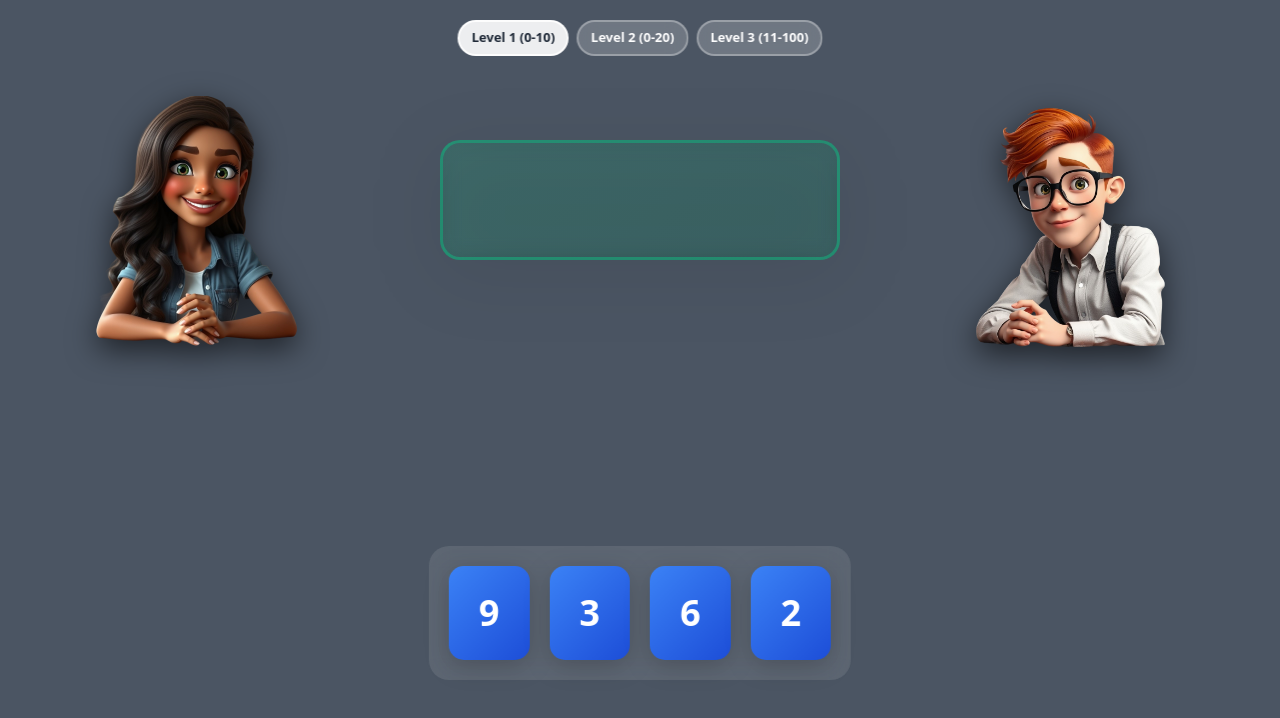
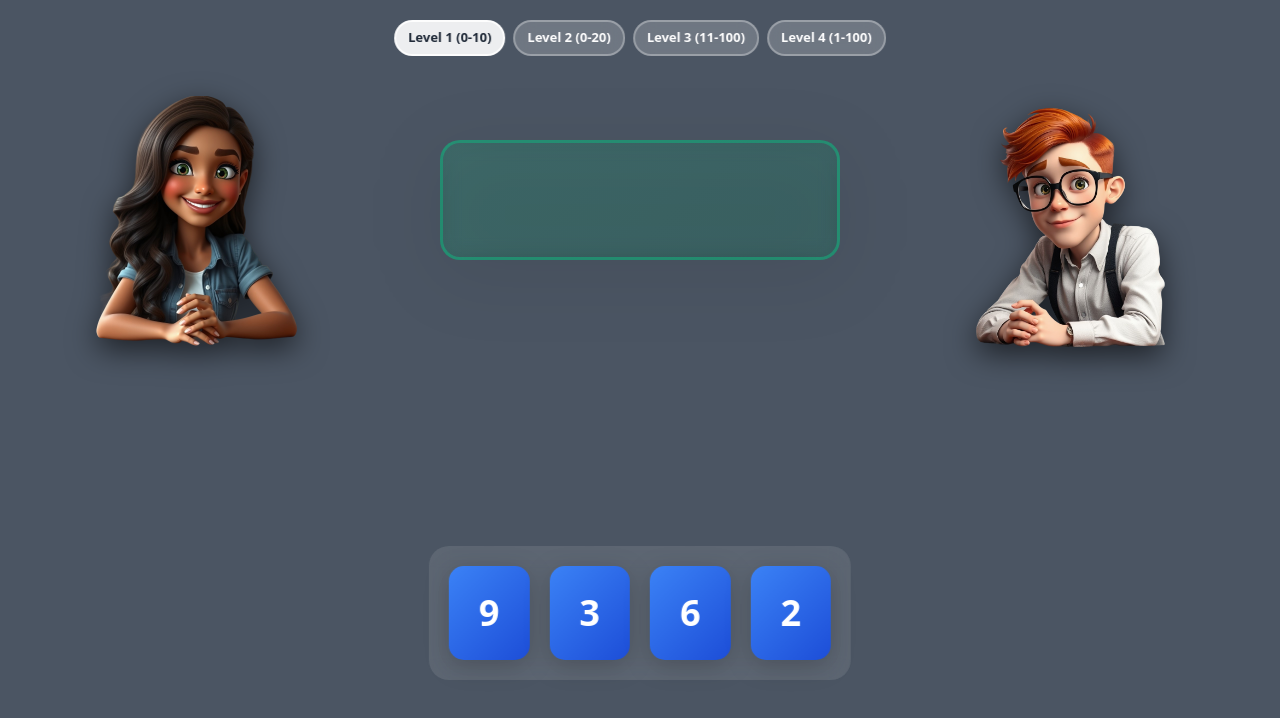
Before and after one commit to AmparoConeja2025/Numbers-3, a plain HTML site: page index.html in a window 1280 px wide. Both pictures are taken after a click on the button "Level 1 (0-10)". Drawn offline with nearby package versions, Linux system fonts and the light colour scheme.

Commit message:
Manual Update sep7 7:00

```diff
--- a/index.html
+++ b/index.html
@@ -460,7 +460,7 @@
         <button class="mode-button active" id="basicMode">Level 1 (0-10)</button>
         <button class="mode-button" id="intermediateMode">Level 2 (0-20)</button>
         <button class="mode-button" id="advancedMode">Level 3 (11-100)</button>
-        <!-- <button class="mode-button" id="expertMode">Level 4 (1-100)</button> -->
+        <button class="mode-button" id="expertMode">Level 4 (1-100)</button>
     </div>
 
     <!-- Fireworks Container -->
@@ -473,13 +473,27 @@
     <script>
         // Extended number data with tens
         const numbers = {
-            0: 'zero', 1: 'one', 2: 'two', 3: 'three', 4: 'four',
-            5: 'five', 6: 'six', 7: 'seven', 8: 'eight', 9: 'nine', 10: 'ten',
-            11: 'eleven', 12: 'twelve', 13: 'thirteen', 14: 'fourteen', 15: 'fifteen',
-            16: 'sixteen', 17: 'seventeen', 18: 'eighteen', 19: 'nineteen', 20: 'twenty',
-            30: 'thirty', 40: 'forty', 50: 'fifty', 60: 'sixty', 70: 'seventy',
-            80: 'eighty', 90: 'ninety', 100: 'one hundred'
-        };
+    0: 'zero', 1: 'one', 2: 'two', 3: 'three', 4: 'four',
+    5: 'five', 6: 'six', 7: 'seven', 8: 'eight', 9: 'nine', 10: 'ten',
+    11: 'eleven', 12: 'twelve', 13: 'thirteen', 14: 'fourteen', 15: 'fifteen',
+    16: 'sixteen', 17: 'seventeen', 18: 'eighteen', 19: 'nineteen', 20: 'twenty',
+    21: 'twenty-one', 22: 'twenty-two', 23: 'twenty-three', 24: 'twenty-four', 25: 'twenty-five',
+    26: 'twenty-six', 27: 'twenty-seven', 28: 'twenty-eight', 29: 'twenty-nine', 30: 'thirty',
+    31: 'thirty-one', 32: 'thirty-two', 33: 'thirty-three', 34: 'thirty-four', 35: 'thirty-five',
+    36: 'thirty-six', 37: 'thirty-seven', 38: 'thirty-eight', 39: 'thirty-nine', 40: 'forty',
+    41: 'forty-one', 42: 'forty-two', 43: 'forty-three', 44: 'forty-four', 45: 'forty-five',
+    46: 'forty-six', 47: 'forty-seven', 48: 'forty-eight', 49: 'forty-nine', 50: 'fifty',
+    51: 'fifty-one', 52: 'fifty-two', 53: 'fifty-three', 54: 'fifty-four', 55: 'fifty-five',
+    56: 'fifty-six', 57: 'fifty-seven', 58: 'fifty-eight', 59: 'fifty-nine', 60: 'sixty',
+    61: 'sixty-one', 62: 'sixty-two', 63: 'sixty-three', 64: 'sixty-four', 65: 'sixty-five',
+    66: 'sixty-six', 67: 'sixty-seven', 68: 'sixty-eight', 69: 'sixty-nine', 70: 'seventy',
+    71: 'seventy-one', 72: 'seventy-two', 73: 'seventy-three', 74: 'seventy-four', 75: 'seventy-five',
+    76: 'seventy-six', 77: 'seventy-seven', 78: 'seventy-eight', 79: 'seventy-nine', 80: 'eighty',
+    81: 'eighty-one', 82: 'eighty-two', 83: 'eighty-three', 84: 'eighty-four', 85: 'eighty-five',
+    86: 'eighty-six', 87: 'eighty-seven', 88: 'eighty-eight', 89: 'eighty-nine', 90: 'ninety',
+    91: 'ninety-one', 92: 'ninety-two', 93: 'ninety-three', 94: 'ninety-four', 95: 'ninety-five',
+    96: 'ninety-six', 97: 'ninety-seven', 98: 'ninety-eight', 99: 'ninety-nine', 100: 'one hundred'
+};
 
         // Game state
         let currentNumber = null;
@@ -845,7 +859,7 @@
             document.getElementById('basicMode').classList.toggle('active', mode === 'basic');
             document.getElementById('intermediateMode').classList.toggle('active', mode === 'intermediate');
             document.getElementById('advancedMode').classList.toggle('active', mode === 'advanced');
-            // document.getElementById('expertMode').classList.toggle('active', mode === 'expert');
+             document.getElementById('expertMode').classList.toggle('active', mode === 'expert');
 
             startNewQuestion();
         }
@@ -855,7 +869,7 @@
         document.getElementById('basicMode').addEventListener('click', () => switchMode('basic'));
         document.getElementById('intermediateMode').addEventListener('click', () => switchMode('intermediate'));
         document.getElementById('advancedMode').addEventListener('click', () => switchMode('advanced'));
-        // document.getElementById('expertMode').addEventListener('click', () => switchMode('expert'));
+        document.getElementById('expertMode').addEventListener('click', () => switchMode('expert'));
 
   // Avatar click handlers
 document.getElementById('rachelAvatar').addEventListener('click', () => {
```
